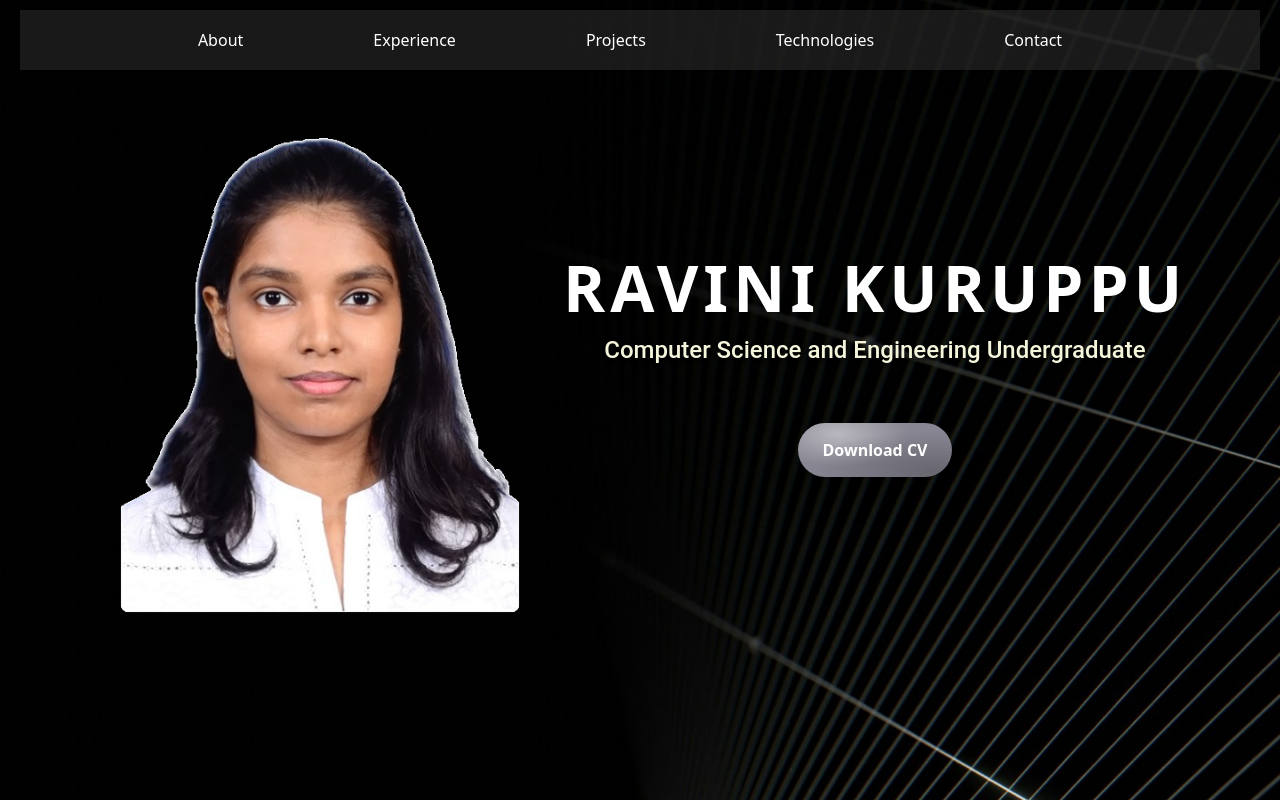
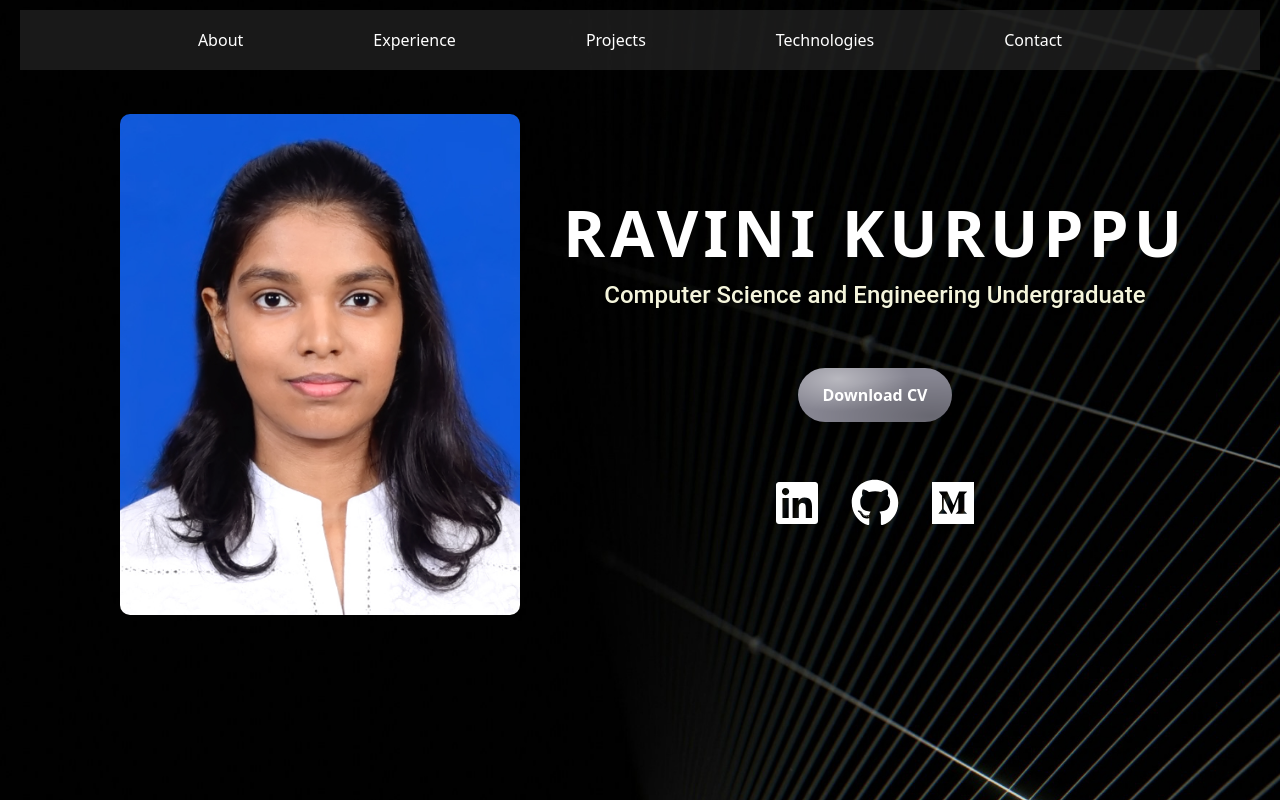
Before and after one commit to RaviniKuruppu/Ravini, a React (Create React App) app: page / in a window 1280 px wide. Shown: the top 800 px of the page. Built offline with nearby package versions, Linux system fonts and the light colour scheme.

Commit message:
add icons to the header

```diff
--- a/package.json
+++ b/package.json
@@ -7,6 +7,7 @@
     "cra-template": "1.2.0",
     "react": "^19.0.0",
     "react-dom": "^19.0.0",
+    "react-icons": "^5.4.0",
     "react-scripts": "5.0.1",
     "web-vitals": "^4.2.4"
   },
--- a/src/components/Header.css
+++ b/src/components/Header.css
@@ -127,3 +127,25 @@
 
   cursor: pointer;
 }
+
+
+/* Styling the icon container */
+.social-icons {
+  display: flex; /* Arrange icons in a row */
+  justify-content: center; /* Center them horizontally */
+  align-items: center; /* Align vertically */
+  gap: 30px; /* Space between icons */
+  margin-top: 40px; /* Add spacing from the content above */
+}
+
+/* Style for the icons */
+.social-icons a {
+  font-size: 3rem; /* Make icons large */
+  color: #fff; /* Set default icon color */
+  transition: transform 0.3s ease, color 0.3s ease; /* Add hover effect */
+}
+
+.social-icons a:hover {
+  transform: scale(1.2); /* Slightly enlarge on hover */
+  color: #00acee; /* Change color on hover */
+}
--- a/src/components/Header.js
+++ b/src/components/Header.js
@@ -1,6 +1,8 @@
 import React from 'react';
 import './Header.css';
-import RaviniImage from '../images/Ravini2.png';
+import RaviniImage from '../images/Ravini.png';
+import { FaLinkedin, FaGithub, FaMedium } from 'react-icons/fa';
+
 
 
 function Header() {
@@ -23,6 +25,17 @@ function Header() {
           <h1>RAVINI KURUPPU</h1>
           <h2>Computer Science and Engineering Undergraduate</h2>
           <button class="button-90" >Download CV</button>
+          <div className="social-icons">
+            <a href="https://www.linkedin.com/in/ravini-kuruppu/" target="_blank" rel="noopener noreferrer">
+              <FaLinkedin />
+            </a>
+            <a href="https://github.com/RaviniKuruppu" target="_blank" rel="noopener noreferrer">
+              <FaGithub />
+            </a>
+            <a href="https://medium.com/@ravinikuruppu" target="_blank" rel="noopener noreferrer">
+              <FaMedium />
+            </a>
+          </div>
         </div>
       </div>
 
```
Also changed, not shown: 1 other file (tests, documents, lock files or other folders).
